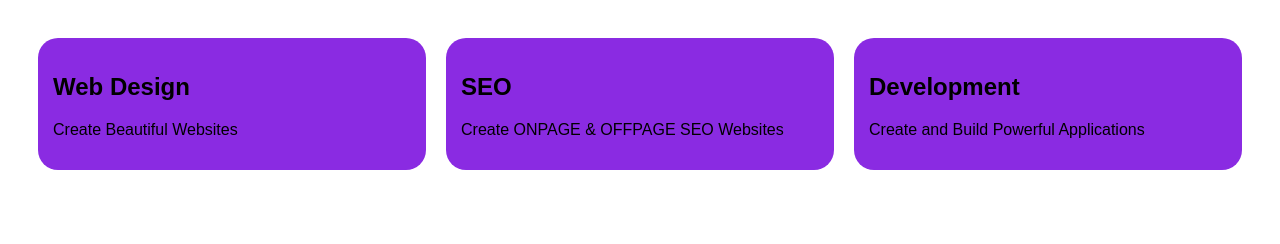
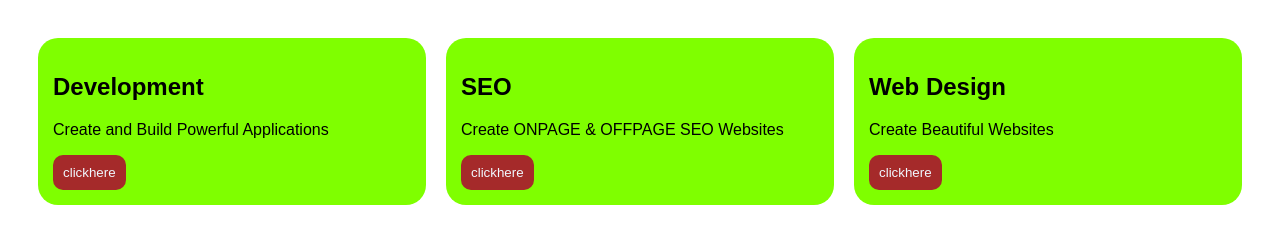
Before and after one commit to harinath0608/First_Webpage_B3, a plain HTML site: page Media_Queries/index.html in a window 1280 px wide. Drawn offline with Linux system fonts and the light colour scheme.

Commit message:
hover effects

```diff
--- a/Media_Queries/index.html
+++ b/Media_Queries/index.html
@@ -16,6 +16,7 @@
 
             <h2> Web Design </h2>
             <p> Create Beautiful Websites </p>
+            <button class="btn">  clickhere   </button>
 
         </div>
 
@@ -23,6 +24,7 @@
 
             <h2> SEO </h2>
             <p> Create ONPAGE & OFFPAGE SEO Websites </p>
+            <button class="btn">  clickhere   </button>
 
         </div>
 
@@ -31,6 +33,7 @@
 
             <h2> Development </h2>
             <p> Create and Build Powerful Applications </p>
+            <button class="btn">  clickhere   </button>
 
         </div>
 
--- a/Media_Queries/style.css
+++ b/Media_Queries/style.css
@@ -15,6 +15,25 @@ body {
     flex: 1;
 }
 
+.card:hover {
+    transform: scale(1.1);
+    width: 10% ;
+    margin: 10px ;
+}
+
+.btn {
+    background-color: brown;
+    color: aliceblue;
+    padding: 10px ;
+    border-radius: 10px ;
+    border: none  ;
+}
+
+.btn:hover {
+    background-color: blue;
+    color: aliceblue;
+    transform: scale(1.1);
+}
 
 
 /* Mobile View - Responsive */
@@ -58,3 +77,18 @@ body {
 
 
 /* Laptop, Desktop - Responsive */
+
+@media (min-width: 1024px) {
+
+    .container {
+        display: flex ;
+        flex-direction: row-reverse;
+    }
+
+    .card {
+        background-color: chartreuse;
+        color: black;
+        width: 30%;
+    }
+
+}
```
